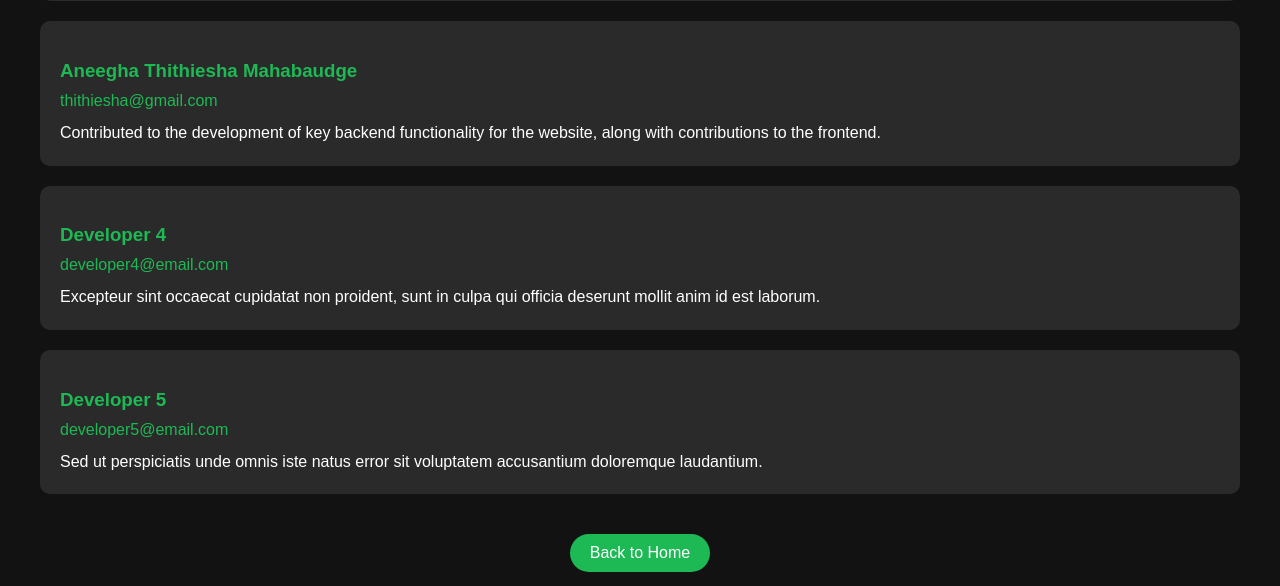
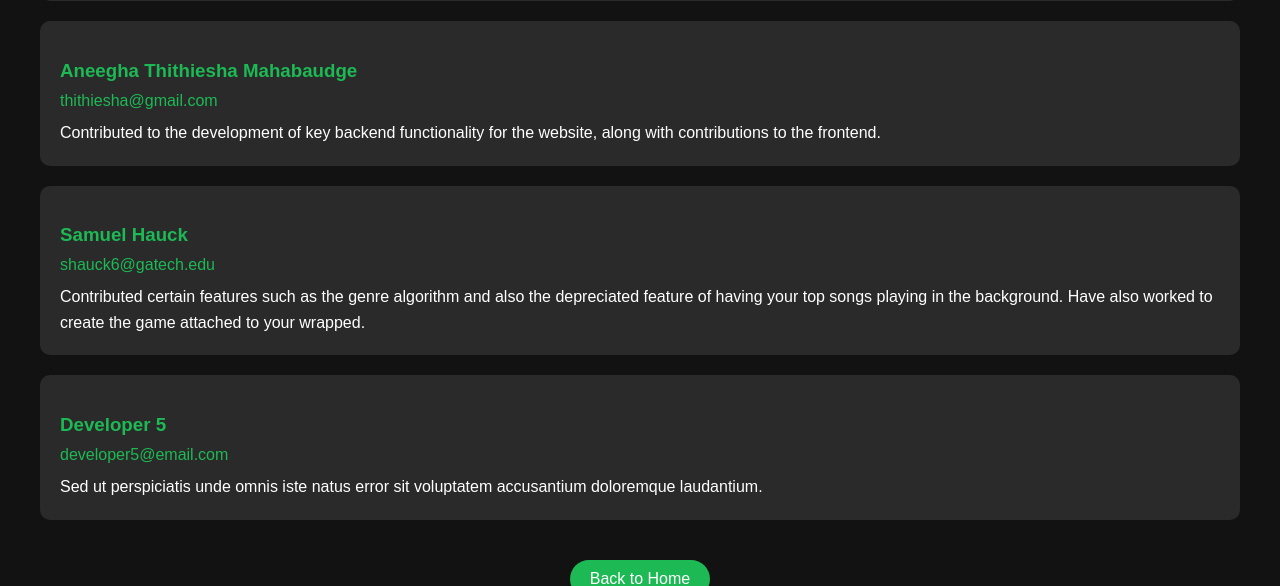
Before and after one commit to eriklarson12/Team-27-Spotify-Wrapper, a Django app: page /team/ in a window 1280 px wide. Shown: the part 477-1063 px from the top of the page. Run offline with Django 5.2, Linux system fonts and the light colour scheme.

Commit message:
Added my information to the developer page

```diff
--- a/spotify_project/spotify_auth/templates/spotify_auth/team.html
+++ b/spotify_project/spotify_auth/templates/spotify_auth/team.html
@@ -87,10 +87,11 @@
     </div>
 
     <div class="developer-section">
-        <h3>Developer 4</h3>
-        <div class="email">developer4@email.com</div>
+        <h3>Samuel Hauck</h3>
+        <div class="email">shauck6@gatech.edu</div>
         <div class="description">
-            Excepteur sint occaecat cupidatat non proident, sunt in culpa qui officia deserunt mollit anim id est laborum.
+            Contributed certain features such as the genre algorithm and also the depreciated feature of having your top songs playing in the background.
+            Have also worked to create the game attached to your wrapped.
         </div>
     </div>
 
```
